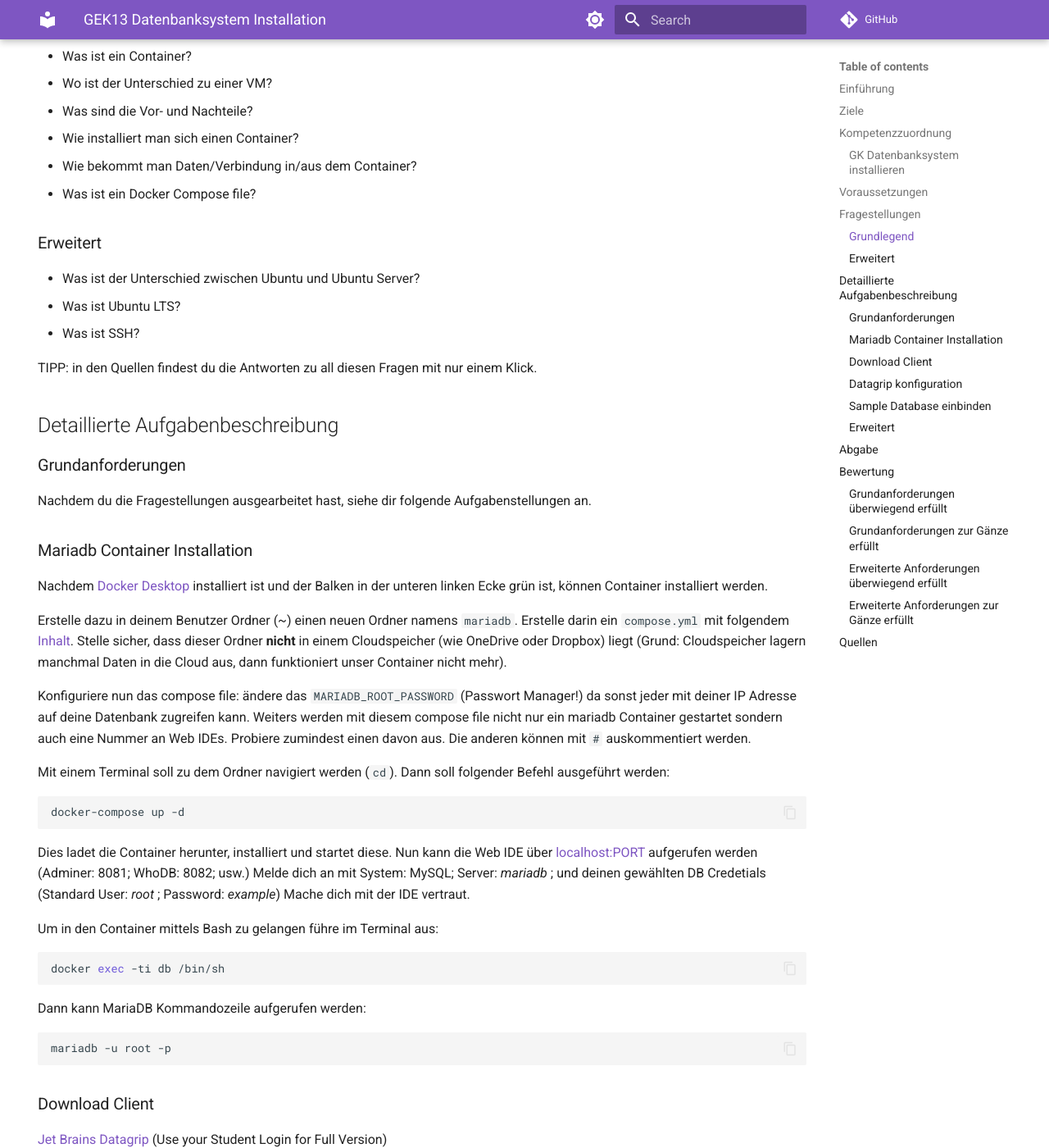
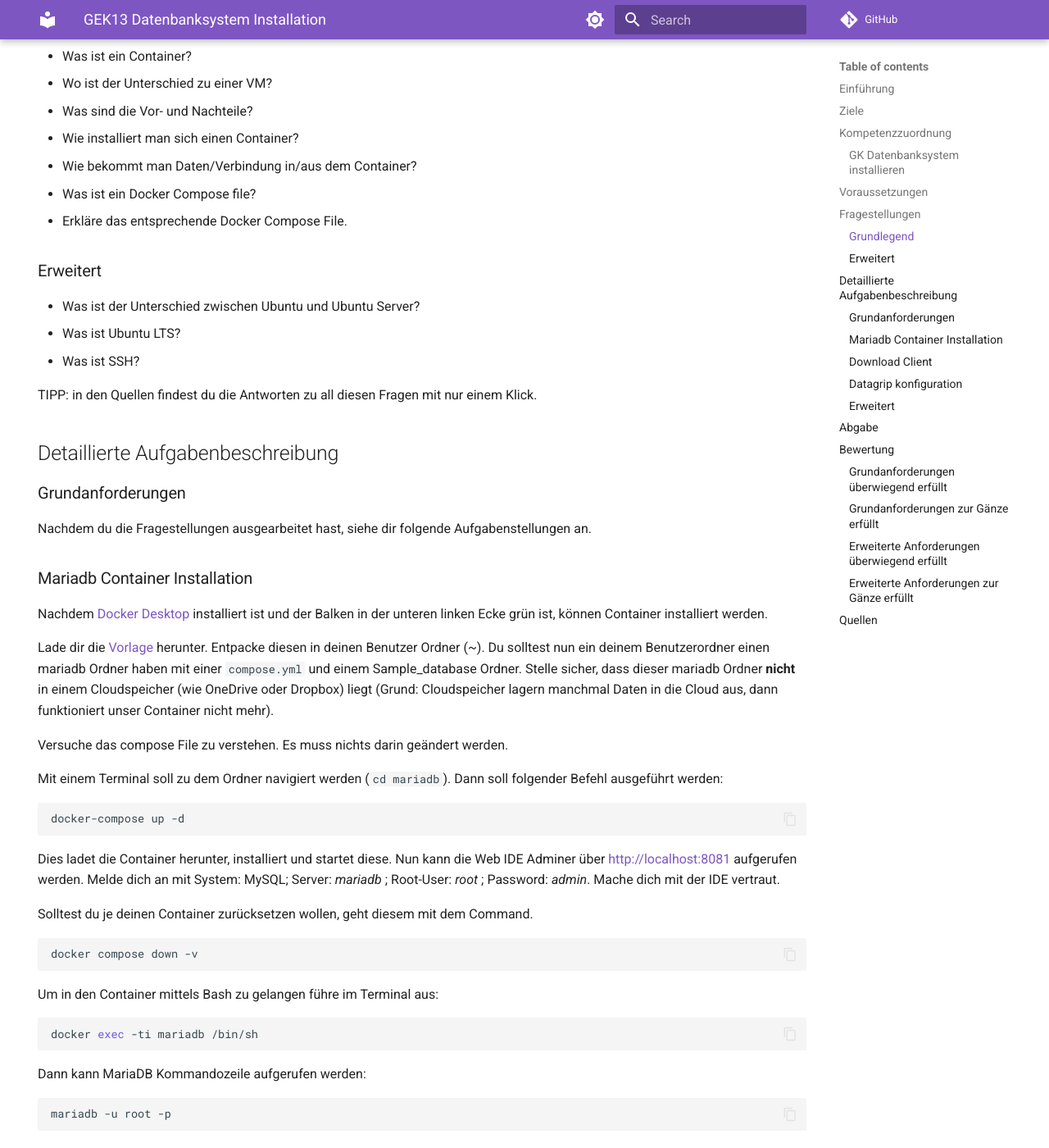
Before and after one commit to TGM-HIT/insy-exercises, an MkDocs documentation site: the page built from docs/1.Semester/13_Datenbanksystem_Installation/GEK13_Datenbanksystem_Installation.md, in a window 1280 px wide and 1400 px high, scrolled down 937 px. Shown: the whole window at 82% size. Built offline with MkDocs 1.6.1 and Material for MkDocs 9.7.7, drawn with Linux system fonts in a browser that asks for light colours; comment, search, counter and statistics services are not loaded; some of the changed text lies outside the part shown.

Commit message:
docs(database-install): update Docker Compose setup instructions
Simplify the MariaDB container installation guide by using a pre-configured
template with a folder download link instead of manual compose.yml creation.
Update credentials, container name references, and consolidate the sample
database setup into the main compose file rather than a separate manual
import step. Add a question about explaining the Compose file and a reset
command for clearing the container.

````diff
--- a/docs/1.Semester/13_Datenbanksystem_Installation/GEK13_Datenbanksystem_Installation.md
+++ b/docs/1.Semester/13_Datenbanksystem_Installation/GEK13_Datenbanksystem_Installation.md
@@ -36,6 +36,7 @@ Bitte versuche alle wichtigen Informationen kurz und prägnant als Dokumentation
 * Wie installiert man sich einen Container?
 * Wie bekommt man Daten/Verbindung in/aus dem Container?
 * Was ist ein Docker Compose file?
+* Erkläre das entsprechende Docker Compose File.
 
 ### Erweitert
 
@@ -54,11 +55,11 @@ Nachdem du die Fragestellungen ausgearbeitet hast, siehe dir folgende Aufgabenst
 
 Nachdem [Docker Desktop](https://www.docker.com/) installiert ist und der Balken in der unteren linken Ecke grün ist, können Container installiert werden.
 
-Erstelle dazu in deinem Benutzer Ordner (~) einen neuen Ordner namens `mariadb`. Erstelle darin ein `compose.yml` mit folgendem [Inhalt](https://raw.githubusercontent.com/dominikhoebert/docker-projects/master/mariadb/compose.yml). Stelle sicher, dass dieser Ordner **nicht** in einem Cloudspeicher (wie OneDrive oder Dropbox) liegt (Grund: Cloudspeicher lagern manchmal Daten in die Cloud aus, dann funktioniert unser Container nicht mehr).
+Lade dir die [Vorlage](https://download-directory.github.io/?url=https%3A%2F%2Fgithub.com%2FTGM-HIT%2Finsy-exercises%2Ftree%2Fmain%2Fdocs%2F1.Semester%2F13_Datenbanksystem_Installation%2Fdatabase) herunter. Entpacke diesen in deinen Benutzer Ordner (~). Du solltest nun ein deinem Benutzerordner einen mariadb Ordner haben mit einer `compose.yml` und einem Sample_database Ordner. Stelle sicher, dass dieser mariadb Ordner **nicht** in einem Cloudspeicher (wie OneDrive oder Dropbox) liegt (Grund: Cloudspeicher lagern manchmal Daten in die Cloud aus, dann funktioniert unser Container nicht mehr).
 
-Konfiguriere nun das compose file: ändere das `MARIADB_ROOT_PASSWORD` (Passwort Manager!) da sonst jeder mit deiner IP Adresse auf deine Datenbank zugreifen kann. Weiters werden mit diesem compose file nicht nur ein mariadb Container gestartet sondern auch eine Nummer an Web IDEs. Probiere zumindest einen davon aus. Die anderen können mit `#` auskommentiert werden.
+Versuche das compose File zu verstehen. Es muss nichts darin geändert werden.
 
-Mit einem Terminal soll zu dem Ordner navigiert werden (`cd`).
+Mit einem Terminal soll zu dem Ordner navigiert werden (`cd mariadb`).
 Dann soll folgender Befehl ausgeführt werden:
 
 ```bash
@@ -66,14 +67,20 @@ docker-compose up -d
 ```
 
 Dies ladet die Container herunter, installiert und startet diese.
-Nun kann die Web IDE über [localhost:PORT](http://localhost:PORT/) aufgerufen werden (Adminer: 8081; WhoDB: 8082; usw.)
-Melde dich an mit System: MySQL; Server: *mariadb* ; und deinen gewählten DB Credetials (Standard User: *root* ; Password: *example*)
+Nun kann die Web IDE Adminer über [http://localhost:8081](http://localhost:8081/) aufgerufen werden.
+Melde dich an mit System: MySQL; Server: *mariadb* ; Root-User: *root* ; Password: *admin*.
 Mache dich mit der IDE vertraut.
+
+Solltest du je deinen Container zurücksetzen wollen, geht diesem mit dem Command.
+
+```bash
+docker compose down -v
+```
 
 Um in den Container mittels Bash zu gelangen führe im Terminal aus:
 
 ```bash
-docker exec -ti db /bin/sh
+docker exec -ti mariadb /bin/sh
 ```
 
 Dann kann MariaDB Kommandozeile aufgerufen werden:
@@ -101,20 +108,9 @@ Nun wollen wir nicht ständig in der MariaDB Command Line arbeiten sondern eine
 * eventuell Driver update
 * Test Connection
 * OK
+* Links bei der Connection klicke auf die Zahl --> Alle Anzeigen
 
 Mache dich nun mit der Benutzeroberfläche vertraut. Versuche einfache Befehle auszuführen.
-
-### Sample Database einbinden
-
-Bis auf Systemrelevante Datenbanken ist unsere DB leer. Das wollen wir ändern.
-
-* [Download Sample Databases](https://download-directory.github.io/?url=https%3A%2F%2Fgithub.com%2FTGM-HIT%2Finsy-exercises%2Ftree%2Fmain%2Fdocs%2F1.Semester%2F13_Datenbanksystem_Installation%2FSample_databases)
-* Zeige dir das SQL File rechts im Fileexplorer an
-* markiere alle SQLs, dann Rechtsklick
-* Run...
-* Target data source: Wähle die Zieldatenbank falls noch nicht ausgewählt
-* Run
-* Links bei der Connection klicke auf die Zahl --> Alle Anzeigen
 
 Du solltest nun mehrere Datenbanken sehen. Mache dich mit ihnen vertraut.
 
````
Also changed, not shown: other parts of docs/1.Semester/13_Datenbanksystem_Installation/GEK13_Datenbanksystem_Installation.md (+2 -2 lines).
